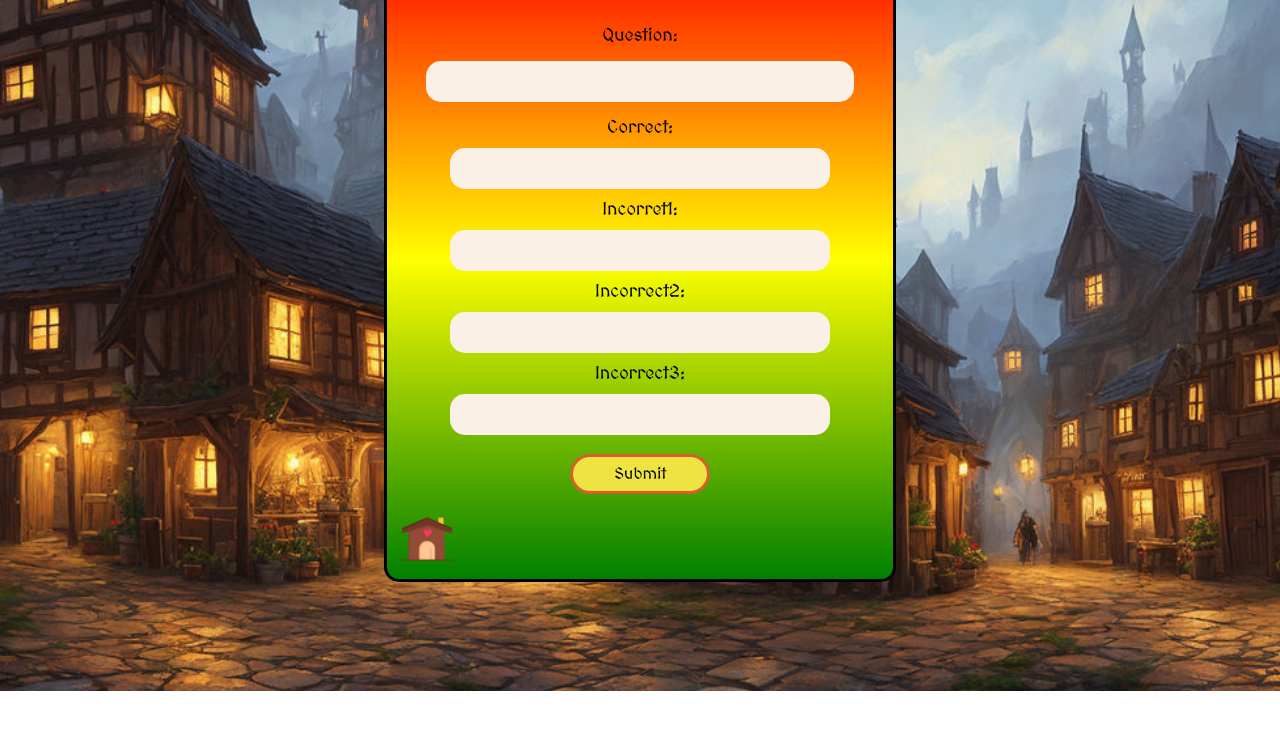
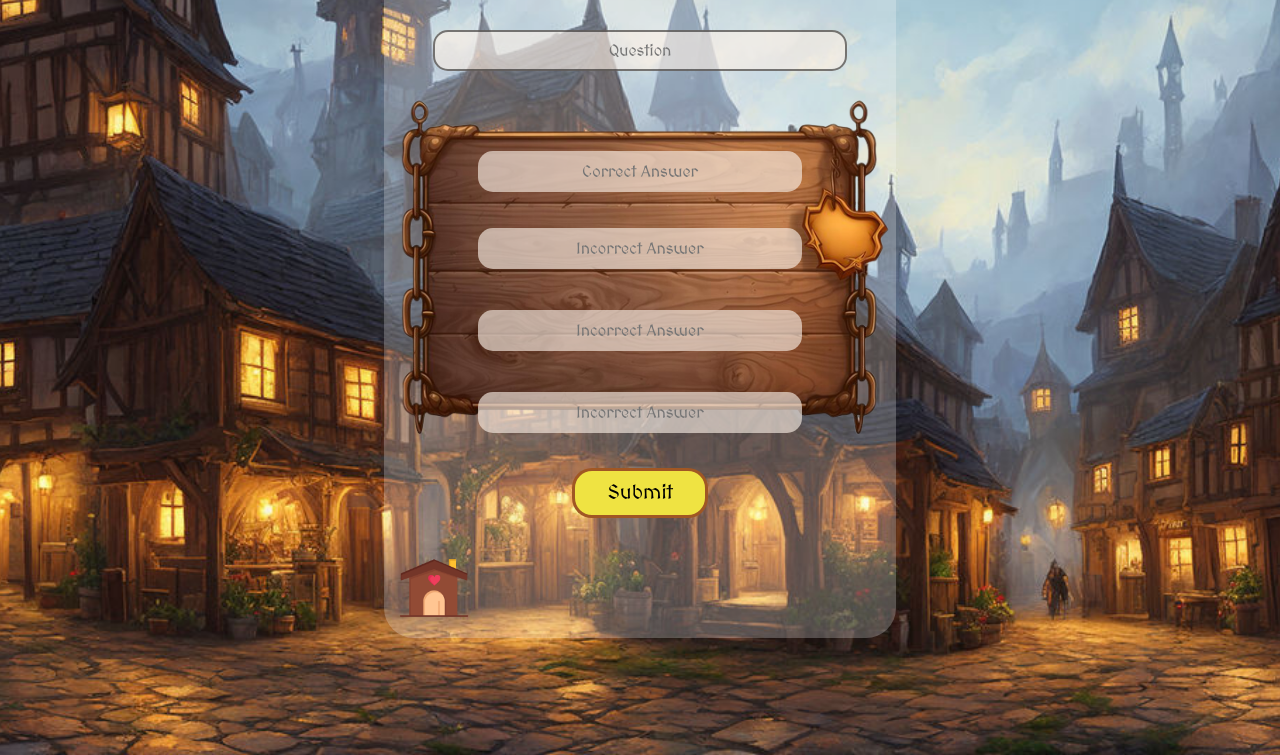
Before and after one commit to AleFin95/Hip-Hip-Array, a website: page client/post.html in a window 1280 px wide. Shown: the part 142-897 px from the top of the page. Before the commit the page ends 833 px from the top, so only its background shows below. Drawn offline with Linux system fonts and the light colour scheme.

Commit message:
Completes post css

```diff
--- a/client/post.css
+++ b/client/post.css
@@ -1,18 +1,26 @@
 body {
     margin: 0;
 }
+
+
 h1{
-    font-size: 24px;
+    font-size: 35px;
     font-family: "MedievalSharp";
     position: relative;
     text-align: center;
     padding-bottom: 10px;
+    border: 2px solid rgba(0, 0, 0, 0);
+    border-radius: 25px;
+    width: 80% ;
+    margin: 0 auto;
+    margin-top: 2%;
+    text-decoration: underline;
 
 }
 
 form{
     text-align: center;
-    padding: 15px 20px;
+    padding: 30px;
 
 }
 
@@ -23,17 +31,18 @@ form{
     align-items: center;
     width: 100%;
 
-
 }
 
 .container:after{
     content: '';
     position: absolute;
+    justify-content: center;
     width: 100%;
     height: 130%;
     background: url(./assets/medievalVillage.jpeg) no-repeat center;
     background-size: cover;
     z-index: -1;
+    box-sizing: border-box;
 
 
 }
@@ -41,52 +50,60 @@ form{
 .contentBox{
     max-width: 40%;
     justify-content: center;
-    background-image: linear-gradient(red,yellow, green);
-    width: 100%;
-    border-radius: 15px;
-    border: 3px solid black;
-    margin-top: 80px;
+    background: rgba(255, 255, 255, 0.245) url(./assets/formbackground3.png) no-repeat center;
+    background-size: 100% auto;
+    width: 120%;
+    border-radius: 30px;
+    margin-top: 30px;
     box-sizing: border-box;
 
 
 }
 
 .field {
-    width: 80%;
+    width: 70%;
     height: 35px;
     outline: none;
-    background-color: linen;
+    background-color: rgba(250, 240, 230, 0.632);
     border: 2px solid rgba(0,0,0,0);
     font-size: 16px;
-    margin: 10px 0;
+    margin-top: 26px;
+    margin-bottom: 15px;
     transition: 2ms;
     border-radius: 15px;
     text-align: center;
 
 }
+input::placeholder {
+    font-family: "MedievalSharp";
+    font-size: 16px;
+}
 
 #question {
     width: 90%;
-    margin-top: 15px;
-    margin-bottom: 15px;
+    margin-top: 10px;
+    margin-bottom: 30px;
+    border: 2px solid rgba(0, 0, 0, 0.507);
 
 }
-label {
-    font-size: 18px;
-    font-family: "MedievalSharp"
+
+#correct {
+    margin-bottom: 10px;
+    margin-top: 50px;
 }
+
 
 
 #questionSubmit{
     width: 30%;
-    height: 40px;
-    font-size: 16px;
+    height: 50px;
+    font-size: 20px;
     border-radius: 20px;
     font-family: "MedievalSharp";
-    margin-top: 2%;
-    outline: none;
+    margin-top: 20px;
+    margin-bottom: 0;
     background-color: rgb(239, 227, 66);
-    border: 3px solid rgba(199, 36, 36, 0.682);
+    border: 3px solid rgba(123, 23, 23, 0.682);
 }
 
 .icon-button{
@@ -100,10 +117,11 @@ label {
     background-image: url('home.png');
     background-size: contain; /* Adjust the size to fit your image */
     background-repeat: no-repeat;
-    width: 80px; /* Set the width of the button */
-    height: 60px; /* Set the height of the button */
+    width: 100px; /* Set the width of the button */
+    height: 80px; /* Set the height of the button */
     margin-bottom: 10px;
     margin-left: 10px;
+    margin-top: 0;
 }
 
 /*tudorAvatar{
--- a/client/post.html
+++ b/client/post.html
@@ -13,17 +13,12 @@
     <div class="container">
      <div class="contentBox">
         <h1>Create Your Own Question</h1>
-        <form id="createQuestion">
-        <label for="question">Question:</label><br>
-        <input type="text" class="field" id="question" name="question" required><br>
-        <label for="correct">Correct:</label><br>
-        <input type="text" class="field" id="correct" name="correct" required><br>
-        <label for="incorrect1">Incorret1:</label><br>
-        <input type="text" class="field" id="incorrect1" name="incorrect1" required><br>
-        <label for="incorrect2">Incorrect2:</label><br>
-        <input type="text" class="field" id="incorrect2" name="incorrect2" required><br>
-        <label for="incorrect3">Incorrect3:</label><br>
-        <input type="text" class="field" id="incorrect3" name="incorrect3" required><br>
+      <form id="createQuestion">
+        <input type="text" class="field" id="question" name="question" placeholder="Question"required><br>
+        <input type="text" class="field" id="correct" name="correct" placeholder="Correct Answer" required><br>
+        <input type="text" class="field" id="incorrect1" name="incorrect1" placeholder="Incorrect Answer" required><br>
+        <input type="text" class="field" id="incorrect2" name="incorrect2" placeholder="Incorrect Answer" required><br>
+        <input type="text" class="field" id="incorrect3" name="incorrect3" placeholder="Incorrect Answer" required><br>
         <input id="questionSubmit" type=submit value="Submit"/>
       </form>
       <a href="hub.html" class="icon-button">
```
Also changed, not shown: client/assets/formbackground3.png (added).
